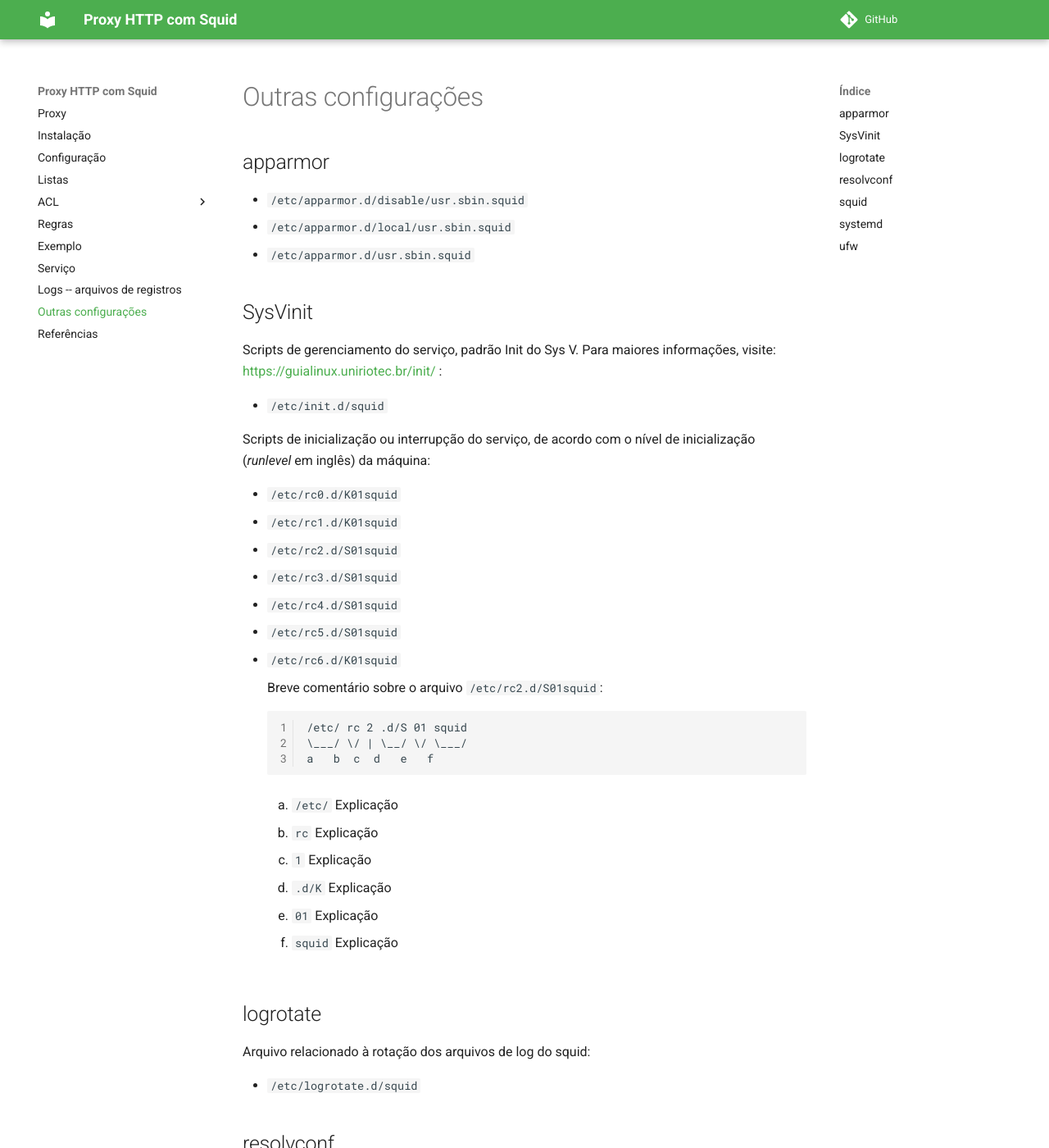
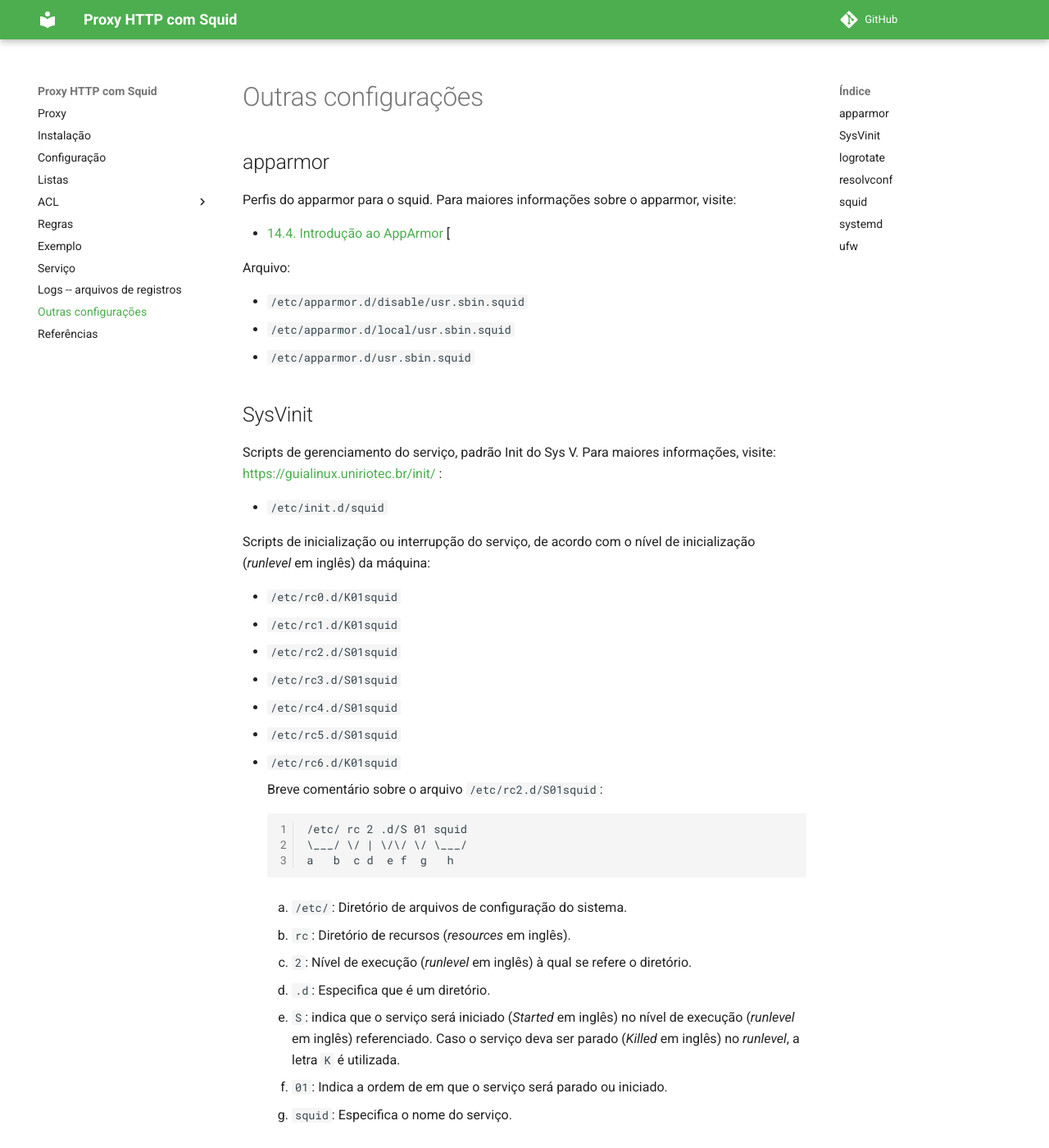
Before and after one commit to jurandysoares/proxy-doc, an MkDocs documentation site: the page built from docs/outras-confs.md, in a window 1280 px wide and 1400 px high. Shown: the whole window at 82% size. Built offline with MkDocs 1.6.1 and Material for MkDocs 9.7.7, drawn with Linux system fonts in a browser that asks for light colours; comment, search, counter and statistics services are not loaded; some of the changed text lies outside the part shown.

Commit message:
Update outras-confs.md

````diff
--- a/docs/outras-confs.md
+++ b/docs/outras-confs.md
@@ -1,6 +1,13 @@
 # Outras configurações
 
 ## apparmor
+
+Perfis do apparmor para o squid. Para maiores informações sobre o apparmor, visite:
+
+- [14.4. Introdução ao AppArmor](https://debian-handbook.info/browse/pt-BR/stable/sect.apparmor.html)
+[
+
+Arquivo:
 
 - `/etc/apparmor.d/disable/usr.sbin.squid`
 - `/etc/apparmor.d/local/usr.sbin.squid`
@@ -26,27 +33,29 @@ Scripts de inicialização ou interrupção do serviço, de acordo com o nível
     Breve comentário sobre o arquivo `/etc/rc2.d/S01squid`:
     ```
     /etc/ rc 2 .d/S 01 squid
-    \___/ \/ | \__/ \/ \___/
-    a   b  c  d   e   f
+    \___/ \/ | \/\/ \/ \___/
+    a   b  c d  e f  g   h
     ```
 
-    1. `/etc/`
-        Explicação
+    1. `/etc/`:
+        Diretório de arquivos de configuração do sistema.
 
-    2. `rc`
-        Explicação
+    2. `rc`:
+        Diretório de recursos (*resources* em inglês).
 
-    3. `1`
-        Explicação
+    3. `2`:
+        Nível de execução (*runlevel* em inglês) à qual se refere o diretório.
 
-    4. `.d/K`
-        Explicação
+    4. `.d`:
+        Especifica que é um diretório.
 
-    5. `01`
-        Explicação
+    5. `S`: indica que o serviço será iniciado (*Started* em inglês) no nível de execução (*runlevel* em inglês) referenciado. Caso o serviço deva ser parado (*Killed* em inglês) no *runlevel*, a letra `K` é utilizada.
 
-    6. `squid`
-        Explicação
+    5. `01`:
+        Indica a ordem de em que o serviço será parado ou iniciado.
+
+    6. `squid`:
+        Especifica o nome do serviço.
 
 
 ## logrotate
@@ -77,6 +86,11 @@ Arquivo de configuração do serviço para o *systemd*:
 
 ## ufw
 
-Firewall do Ubuntu
+Arquivo com perfil de configuração para o firewall *ufw*:
 
 - `/etc/ufw/applications.d/squid`
+
+Para maiores informações, visite:
+
+- <https://www.digitalocean.com/community/tutorials/how-to-set-up-a-firewall-with-ufw-on-ubuntu-18-04-pt>
+- <https://www.digitalocean.com/community/tutorials/ufw-essentials-common-firewall-rules-and-commands>
````
